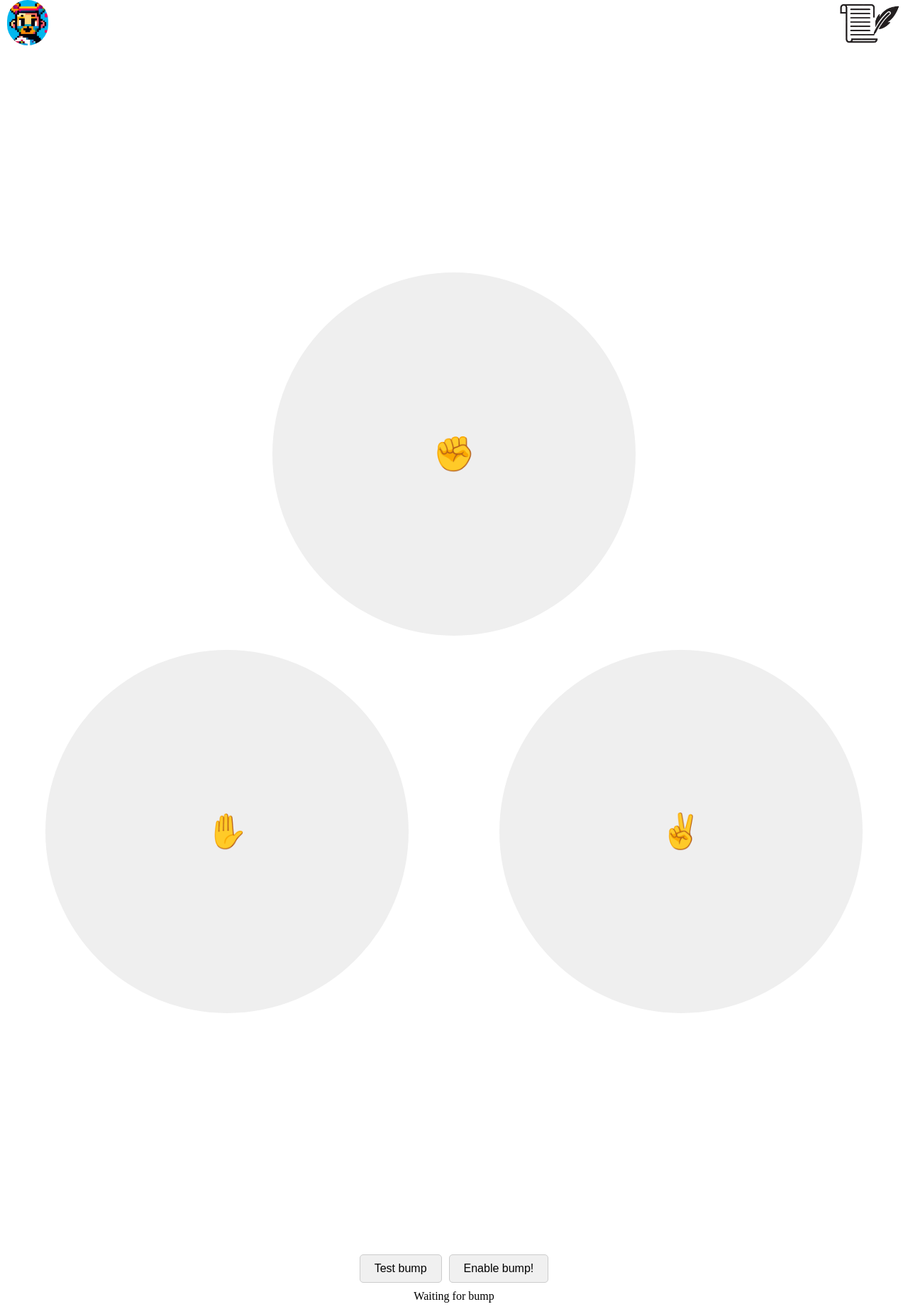
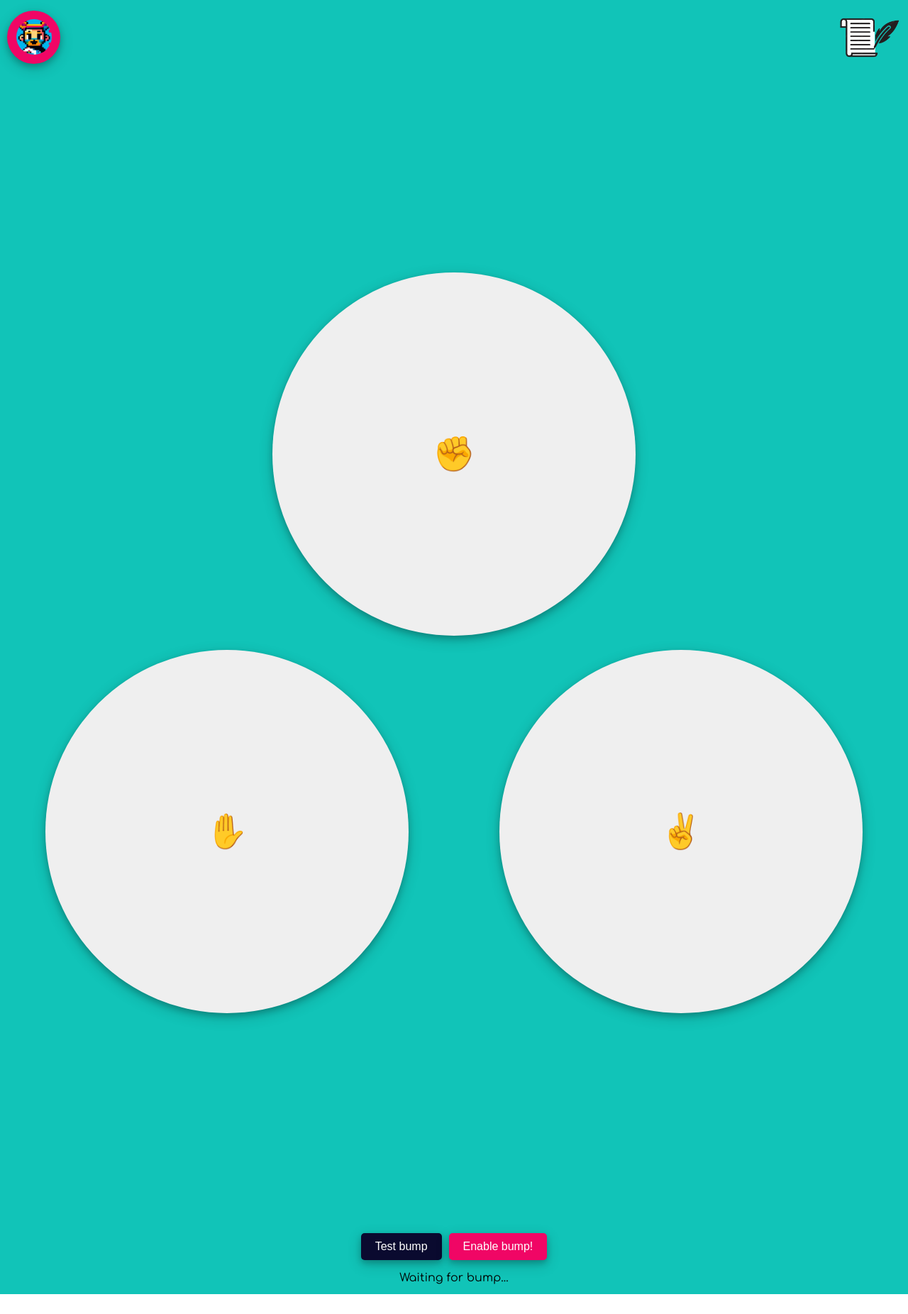
Before and after one commit to fritzhuie/bump-it-frontend, a React (Vite) app: page /game in a window 1280 px wide. Shown: the whole page at 71% size. After the commit the page ends 1824 px from the top, so only its background shows below. Built offline with nearby package versions, Linux system fonts and the light colour scheme; sample sign-in values are in the browser's storage.

Commit message:
Finished Game Stlying

```diff
--- a/src/components/Game/Game.css
+++ /dev/null
@@ -1,104 +0,0 @@
-
-
-h1 {
-    width: 100%;
-    text-align: center;
-}
-
-.choice-buttons {
-    display: flex;
-    flex-direction: column;
-    align-items: center;
-    gap: 20px;
-    margin-top: 25%;
-  }
-
-
-  .choice-buttons button {
-    border: none;
-    border-radius: 50%;
-    width: 40vw;
-    height: 40vw;
-    font-size: 48px;
-    color: white;
-    cursor: pointer;
-    transition: background-color 0.3s;
-  }
-
-
-  .rock-button, .paper-button, .scissors-button {
-
-  }
-
-
-  .rock-button.selected, .paper-button.selected, .scissors-button.selected {
-    background-color: green;
-  }
-
-
-  .bottom-row {
-    display: flex;
-    justify-content: space-around;
-    width: 100%;
-    margin-bottom: 25%;
-  }
-
-
-  @media (max-width: 480px) {
-    .choice-buttons button {
-      width: 40vw;
-      height: 40vw;
-      font-size: 72px;
-    }
-  }
-
-  .top-bar {
-    display: flex;
-    align-items: center;
-    justify-content: space-between;
-    height: 8vh;
-    padding: 0 10px;
-  }
-
-  .top-bar h1 {
-    flex-grow: 1;
-    text-align: center;
-    margin: 0;
-    font-size: 2rem;
-  }
-
-  .profile-image, .history-image {
-    height: 100%;
-    cursor: pointer;
-  }
-
-  .profile-image {
-    border-radius: 50px;
-  }
-
-  .bottom-buttons {
-    display: flex;
-    justify-content: center;
-    align-items: center;
-    gap: 10px;
-    margin-top: 20px;
-  }
-
-  .bottom-buttons button {
-    padding: 10px 20px;
-    font-size: 1rem;
-    cursor: pointer;
-    border: 1px solid #ccc;
-    border-radius: 5px;
-    background-color: #f0f0f0;
-    transition: background-color 0.3s;
-  }
-
-  .bottom-buttons button:hover {
-    background-color: #e0e0e0;
-  }
-
-  .status-label {
-    text-align: center;
-    margin-top: 10px;
-  }
--- a/src/components/Game/Game.jsx
+++ b/src/components/Game/Game.jsx
@@ -4,14 +4,14 @@ import "../../services/gameServices"
 import { sendBump, getMatch } from "../../services/gameServices"
 import { useState } from "react"
 import { getProfile } from "../../services/profileServices"
-import './Game.css'
+import styles from './Game.module.css'
 
 
 const Game = () => {
     const navigate = useNavigate()
 
     const [choice, setChoice] = useState(null)
-    const [status, setStatus] = useState("Waiting for bump")
+    const [status, setStatus] = useState("Waiting for bump...")
     let isBumpEnabled = true
 
     const handleHistoryNav = () => {
@@ -116,52 +116,56 @@ const Game = () => {
 
     return (
         <>
-        <div className="top-bar">
+        <div className={styles.gameContainer}>
+        < div className={styles.topBar}>
+            <div className={styles.imageCont}>
             <img
-                className="profile-image"
+                className={styles.profileImage}
                 src={`/img/portrait-3.png`}
                 alt="User Avatar"
                 onClick={handleProfileNav}
             />
+            </div>
             <img
-                className="history-image"
+                className={styles.historyImage}
                 src={`/img/history.png`}
                 alt="User Avatar"
                 onClick={handleHistoryNav}
             />
         </div>
 
-            <div className="choice-buttons">
+        <div className={styles.choiceButtons}>
             <button
-                    className={`rock-button ${choice === "Rock" ? "selected" : ""}`}
+                className={`${styles.rockButton} ${choice === "Rock" ? styles.selected : ""}`}
                 onClick={() => handleSelection("Rock")}
             >
                 ✊
             </button>
-                <div className="bottom-row">
+            <div className={styles.bottomRow}>
                 <button
-                        className={`paper-button ${choice === "Paper" ? "selected" : ""}`}
+                    className={`${styles.paperButton} ${choice === "Paper" ? styles.selected : ""}`}
                     onClick={() => handleSelection("Paper")}
                 >
                     ✋
                 </button>
                 <button
-                        className={`scissors-button ${choice === "Scissors" ? "selected" : ""}`}
+                    className={`${styles.scissorsButton} ${choice === "Scissors" ? styles.selected : ""}`}
                     onClick={() => handleSelection("Scissors")}
                 >
                     ✌️
                 </button>
             </div>
         </div>
-            <div className="bottom-buttons">
-                <button onClick={handleBump}>
+        <div className={styles.bottomButtons}>
+            <button className={styles.testBtn} onClick={handleBump}>
                 Test bump
             </button>
-                <button onClick={requestDeviceMotionPermission}>
+            <button className={styles.enableBtn} onClick={requestDeviceMotionPermission}>
                 Enable bump!
             </button>
         </div>
-            <p className="status-label">{status}</p>
+        <p className={styles.statusLabel}>{status}</p>
+      </div>
       </>
     )
 }
--- /dev/null
+++ b/src/components/Game/Game.module.css
@@ -0,0 +1,152 @@
+.gameContainer {
+  background-color: #11C4B8;
+}
+
+h1 {
+    width: 100%;
+    text-align: center;
+}
+
+.choiceButtons {
+    display: flex;
+    flex-direction: column;
+    align-items: center;
+    gap: 20px;
+    margin-top: 25%;
+  }
+
+
+  .choiceButtons button {
+    border: none;
+    border-radius: 50%;
+    width: 40vw;
+    height: 40vw;
+    font-size: 48px;
+    color: white;
+    cursor: pointer;
+    transition: background-color 0.3s;
+    box-shadow: 0 4px 8px 0 rgba(0, 0, 0, 0.2), 0 6px 20px 0 rgba(0, 0, 0, 0.19);
+  }
+
+
+  .rockButton {
+
+  }
+
+  .paperButton {
+
+  }
+
+  .scissorsButton {
+
+  }
+
+
+  .rockButton.selected, .paperButton.selected, .scissorsButton.selected {
+    background-color: green;
+  }
+
+
+  .bottomRow {
+    display: flex;
+    justify-content: space-around;
+    width: 100%;
+    margin-bottom: 25%;
+  }
+
+
+  @media (max-width: 480px) {
+    .choiceButtons button {
+      width: 40vw;
+      height: 40vw;
+      font-size: 72px;
+    }
+  }
+
+  .topBar {
+    display: flex;
+    align-items: center;
+    justify-content: space-between;
+    height: 8vh;
+    padding: 0 10px;
+  }
+
+  .topBar h1 {
+    flex-grow: 1;
+    text-align: center;
+    margin: 0;
+    font-size: 2rem;
+  }
+
+  .profileImage, .historyImage {
+    height: 100%;
+    cursor: pointer;
+  }
+
+  .historyImage {
+    margin-bottom: -40px;
+  }
+
+  .profileImage {
+    border-radius: 50px;
+    width: 50px;
+    height: 50px;
+    border-radius: 50%;
+  }
+
+  .imageCont {
+    box-shadow: 0 4px 8px 0 rgba(0, 0, 0, 0.2), 0 6px 20px 0 rgba(0, 0, 0, 0.19);
+    align-items: center;
+    display: flex;
+    justify-content: center;
+    width: 75px;
+    height: 75px;
+    border-radius: 50%;
+    background-color: #F00665;
+    margin-bottom: -40px;
+
+}
+
+  .bottomButtons {
+    display: flex;
+    justify-content: center;
+    align-items: center;
+    gap: 10px;
+    margin-top: 20px;
+    position: relative;
+    top: -30px;
+  }
+
+  .bottomButtons button {
+    padding: 10px 20px;
+    font-size: 1rem;
+    cursor: pointer;
+    border: 1px solid #ccc;
+    border-radius: 5px;
+    transition: background-color 0.3s;
+    box-shadow: 0 4px 8px 0 rgba(0, 0, 0, 0.2), 0 6px 20px 0 rgba(0, 0, 0, 0.19);
+    border-style:none
+  }
+
+  .bottomButtons button:hover {
+    background-color: #e0e0e0;
+  }
+
+  .statusLabel {
+    text-align: center;
+    margin-top: 10px;
+    margin: 0;
+    position: relative;
+    bottom: 14px;
+    font-family: "Comfortaa", sans-serif;
+  }
+
+  .enableBtn {
+    background-color: #F00665;
+    color: white;
+  }
+
+  .testBtn {
+    background-color: #0A0A2F;
+    color: white;
+  }
--- a/src/components/MatchHistory/MatchHistory.jsx
+++ b/src/components/MatchHistory/MatchHistory.jsx
@@ -47,7 +47,7 @@ const History = () => {
       <button className={styles.closeButton} onClick={handleGoToProfile}>X</button>
       </div>
       <div className={styles.matchResultHeader}>
-        <h1 className={styles.title}>Match Results</h1>
+        <h1 className={styles.title}>Match History</h1>
       </div>
       <ul className={styles.matchContainer}>
         {matchHistory.map((match) => (
--- a/src/components/Profile/Profile.jsx
+++ b/src/components/Profile/Profile.jsx
@@ -139,7 +139,7 @@ const Profile = ({handleLogout}) => {
           }}
           onClick={() => navigate("/game")}
         >
-          Home
+          PLAY
         </Button>
         <Button
           style={{
```
Lines whose indentation alone changed are shown as unchanged.
